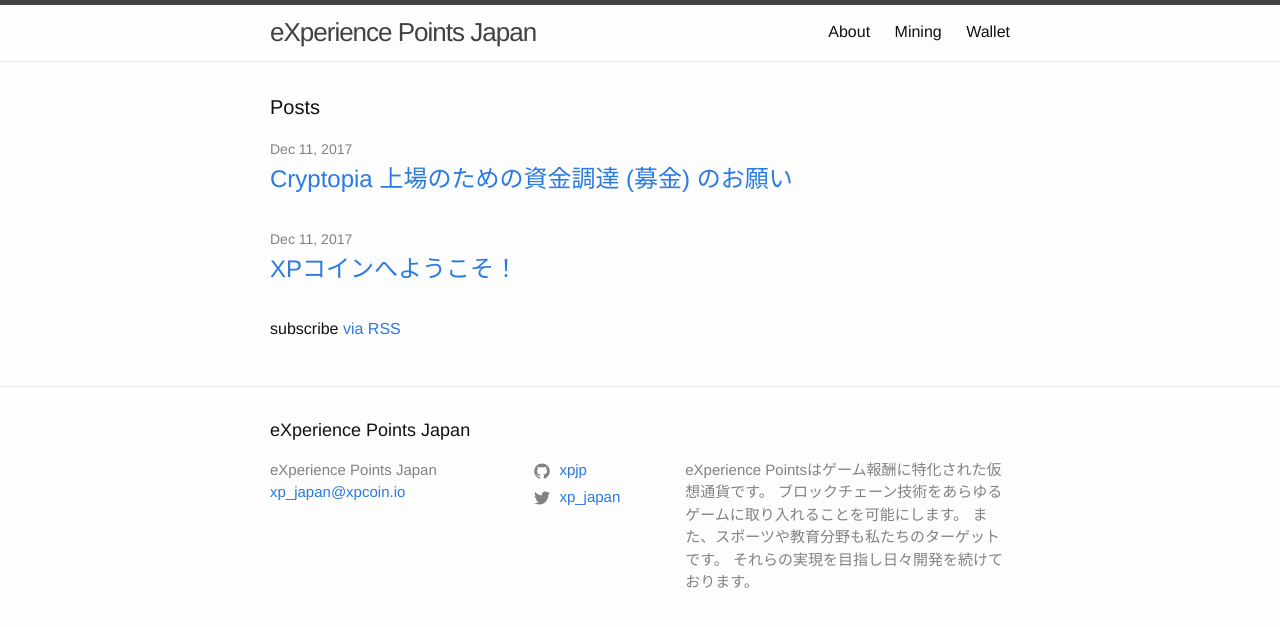
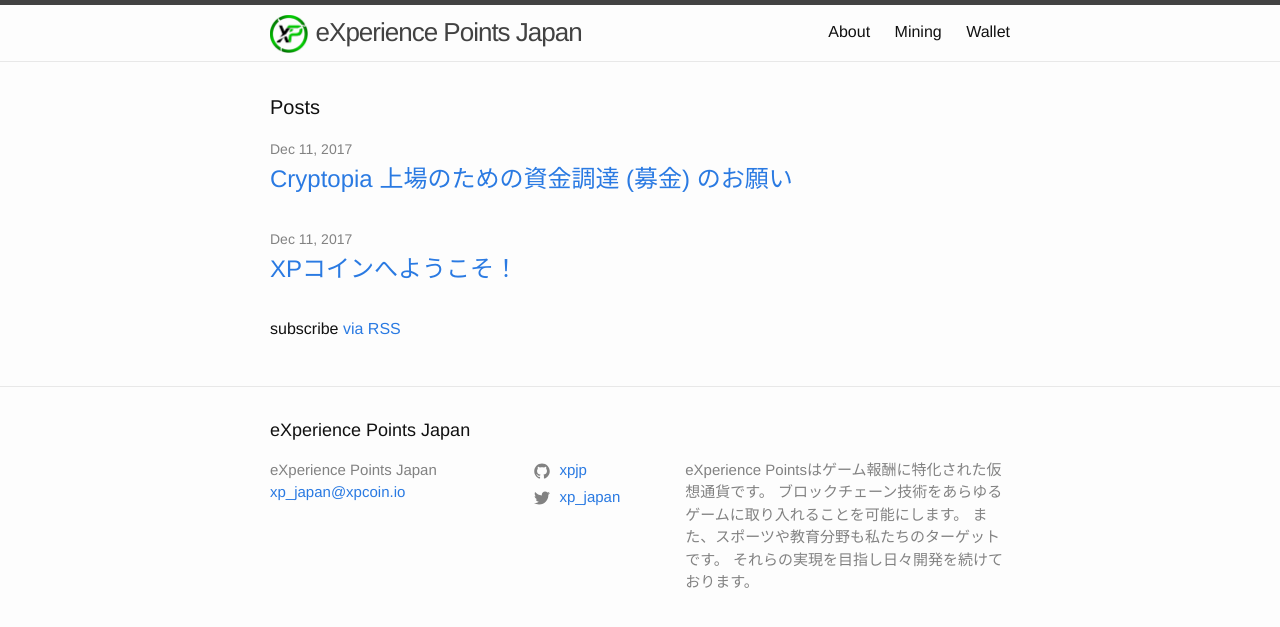
Before and after one commit to xpjp/xpjp.github.io, a Jekyll site: the page built from index.md, in a window 1280 px wide. Shown: the top 627 px of the page. Built offline with Jekyll 4.4.1, drawn with Linux system fonts in a browser that asks for light colours.

Commit message:
[Add] ヘッダにアイコンを追加

```diff
--- a/_includes/header.html
+++ b/_includes/header.html
@@ -3,7 +3,7 @@
   <div class="wrapper">
     {% assign default_paths = site.pages | map: "path" %}
     {% assign page_paths = site.header_pages | default: default_paths %}
-    <a class="site-title" href="{{ "/" | relative_url }}">{{ site.title | escape }}</a>
+    <a class="site-title" href="{{ "/" | relative_url }}"><img src="./icon.png" alt="icon" class="header-icon">{{ site.title | escape }}</a>
 
     {% if page_paths %}
       <nav class="site-nav">
--- a/assets/main.scss
+++ b/assets/main.scss
@@ -3,3 +3,9 @@
 ---
 
 @import "minima";
+
+.header-icon {
+    height: 10mm;
+    width: 10mm;
+    margin-right: 0.3em;
+}
```
Also changed, not shown: icon.png (added), 8 other files.
